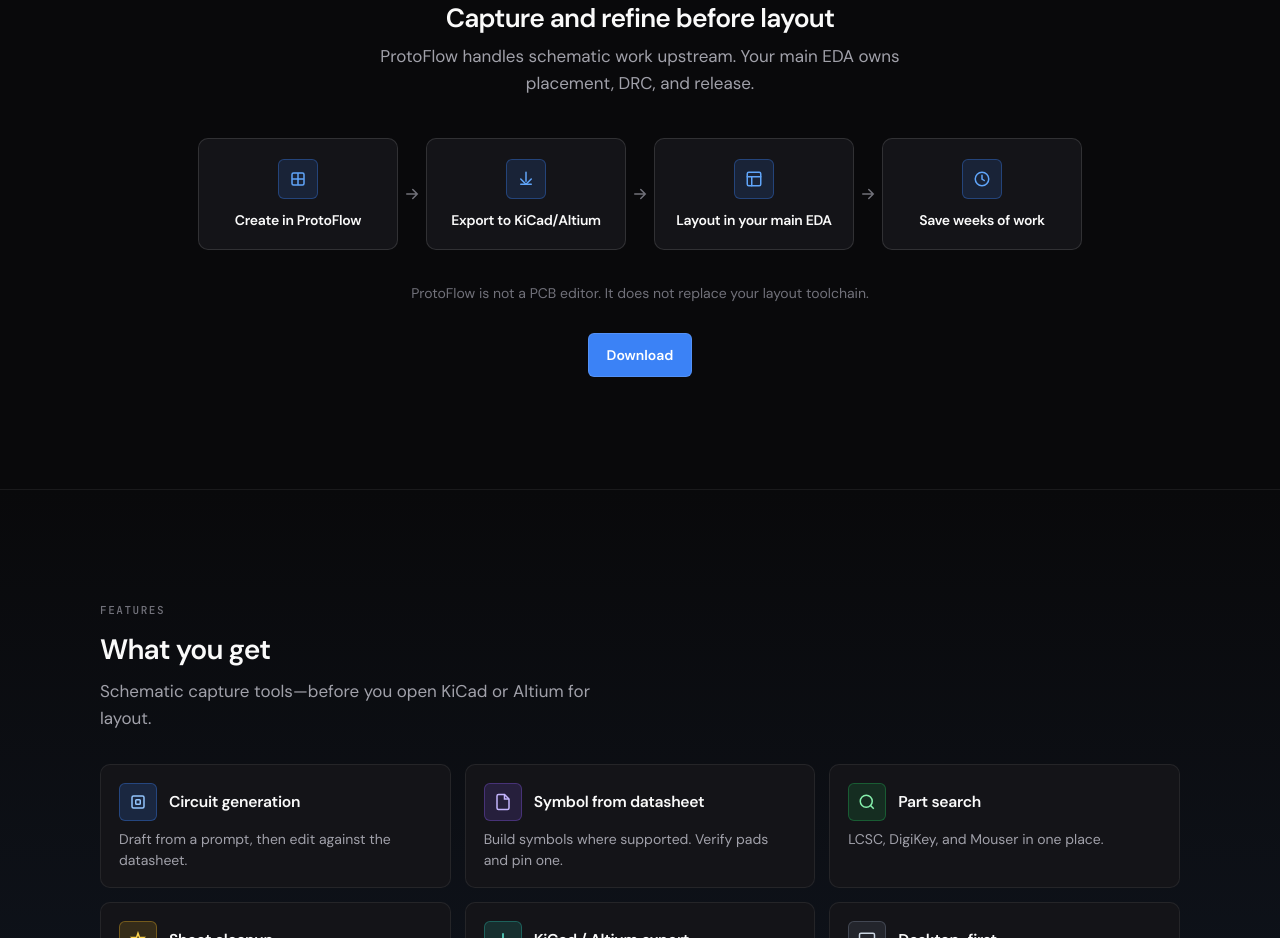
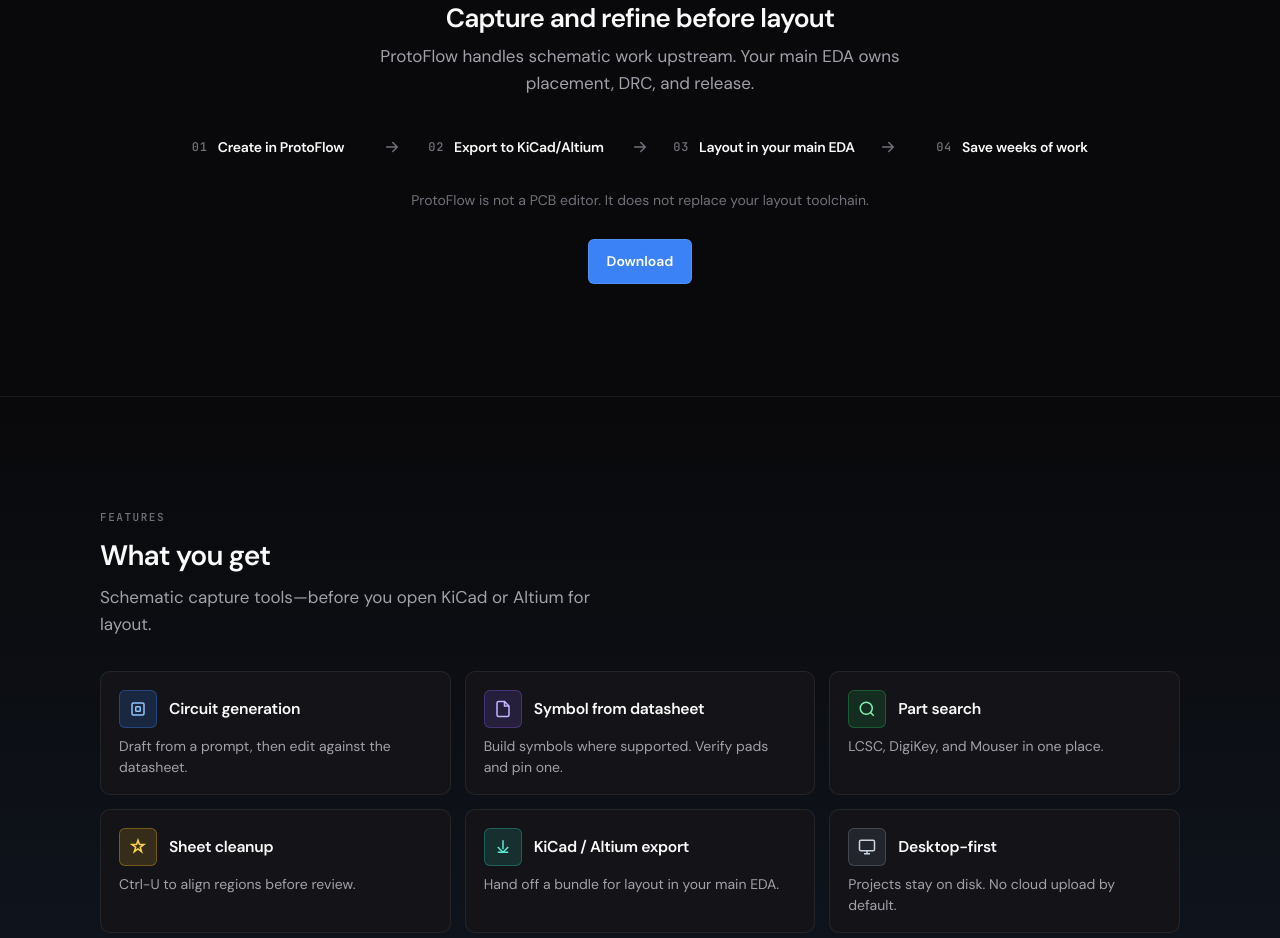
Before and after one commit to antarasave/Protoflow, a website: page index.html in a window 1280 px wide. Shown: the part 1302-2240 px from the top of the page. Drawn offline with Linux system fonts and the light colour scheme.

Commit message:
Step zero: remove step boxes, add numbered labels

```diff
--- a/css/site.css
+++ b/css/site.css
@@ -1205,32 +1205,25 @@
     .step-zero-item {
       flex: 1 1 140px;
       min-width: 120px;
-      max-width: 200px;
-      display: flex;
-      flex-direction: column;
-      align-items: center;
-      text-align: center;
-      gap: 12px;
-      padding: 20px 14px;
-      border: 1px solid var(--border-strong);
-      border-radius: var(--radius);
-      background: var(--bg2);
-    }
-    .step-zero-icon {
-      width: 40px;
-      height: 40px;
-      border-radius: var(--radius-sm);
-      display: grid;
-      place-items: center;
-      background: var(--brand-muted);
-      border: 1px solid var(--brand-border);
-      color: var(--brand-hover);
+      max-width: 220px;
+      display: flex;
+      flex-direction: row;
+      align-items: center;
+      justify-content: center;
+      text-align: left;
+      gap: 10px;
+      padding: 0;
+      border: none;
+      border-radius: 0;
+      background: transparent;
+    }
+    .step-zero-num {
+      font-family: var(--font-mono);
+      font-size: 12px;
+      font-weight: 500;
+      letter-spacing: 0.06em;
+      color: var(--dim);
       flex-shrink: 0;
-    }
-    .step-zero-icon svg {
-      width: 18px;
-      height: 18px;
-      display: block;
     }
     .step-zero-item-title {
       font-size: 14px;
@@ -1263,6 +1256,7 @@
       .step-zero-item {
         max-width: 280px;
         width: 100%;
+        justify-content: flex-start;
       }
       .step-zero-arrow {
         width: auto;
--- a/index.html
+++ b/index.html
@@ -171,36 +171,28 @@
 
             <ol class="step-zero-pipeline" aria-label="Step zero workflow">
               <li class="step-zero-item">
-                <span class="step-zero-icon" aria-hidden="true">
-                  <svg viewBox="0 0 24 24" fill="none" stroke="currentColor" stroke-width="2" stroke-linecap="round" stroke-linejoin="round"><path d="M12 5v14M5 12h14"/><rect x="4" y="4" width="16" height="16" rx="2"/></svg>
-                </span>
+                <span class="step-zero-num" aria-hidden="true">01</span>
                 <span class="step-zero-item-title">Create in ProtoFlow</span>
               </li>
               <li class="step-zero-arrow" aria-hidden="true">
                 <svg viewBox="0 0 24 24" fill="none" stroke="currentColor" stroke-width="2" stroke-linecap="round"><path d="M5 12h14M13 6l6 6-6 6"/></svg>
               </li>
               <li class="step-zero-item">
-                <span class="step-zero-icon" aria-hidden="true">
-                  <svg viewBox="0 0 24 24" fill="none" stroke="currentColor" stroke-width="2" stroke-linecap="round" stroke-linejoin="round"><path d="M12 15V3M5 12l7 7 7-7"/><path d="M5 19h14"/></svg>
-                </span>
+                <span class="step-zero-num" aria-hidden="true">02</span>
                 <span class="step-zero-item-title">Export to KiCad/Altium</span>
               </li>
               <li class="step-zero-arrow" aria-hidden="true">
                 <svg viewBox="0 0 24 24" fill="none" stroke="currentColor" stroke-width="2" stroke-linecap="round"><path d="M5 12h14M13 6l6 6-6 6"/></svg>
               </li>
               <li class="step-zero-item">
-                <span class="step-zero-icon" aria-hidden="true">
-                  <svg viewBox="0 0 24 24" fill="none" stroke="currentColor" stroke-width="2" stroke-linecap="round"><rect x="3" y="3" width="18" height="18" rx="2"/><path d="M3 9h18M9 21V9"/></svg>
-                </span>
+                <span class="step-zero-num" aria-hidden="true">03</span>
                 <span class="step-zero-item-title">Layout in your main EDA</span>
               </li>
               <li class="step-zero-arrow" aria-hidden="true">
                 <svg viewBox="0 0 24 24" fill="none" stroke="currentColor" stroke-width="2" stroke-linecap="round"><path d="M5 12h14M13 6l6 6-6 6"/></svg>
               </li>
               <li class="step-zero-item">
-                <span class="step-zero-icon" aria-hidden="true">
-                  <svg viewBox="0 0 24 24" fill="none" stroke="currentColor" stroke-width="2" stroke-linecap="round"><circle cx="12" cy="12" r="9"/><path d="M12 7v5l3 2"/></svg>
-                </span>
+                <span class="step-zero-num" aria-hidden="true">04</span>
                 <span class="step-zero-item-title">Save weeks of work</span>
               </li>
             </ol>
```
Also changed, not shown: workflow.html (+4 -12 lines).
